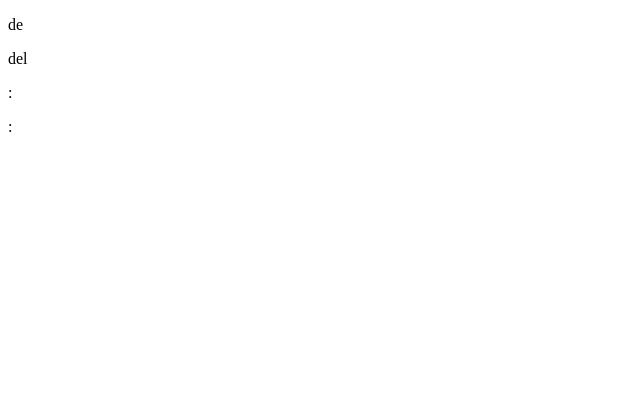
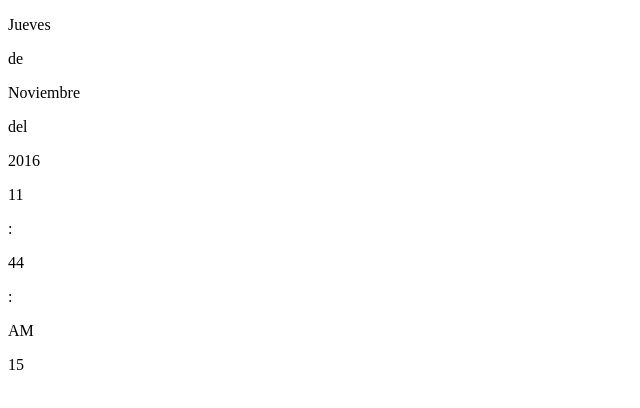
Before and after one commit to algex/Reloj.js, a plain HTML site: page index.html in a window 1280 px wide. Shown: the whole page, without its empty margins (0-640 px from the left). Drawn offline with Linux system fonts and the light colour scheme.

Commit message:
cambios al html

```diff
--- a/index.html
+++ b/index.html
@@ -8,23 +8,23 @@
 </head>
 <body>
 	<div class="wrap">
-		<div clas="widget">
+		<div class="widget">
 			<div class="fecha">
 				<p id="diaSemana" class="diaSemana"></p>
-				<p id="dia" class="dia"></p>
+				<p id="dia" class="dia">Jueves</p>
 				<p>de</p>
-				<p id="mes" class="mes"></p>
+				<p id="mes" class="mes">Noviembre</p>
 				<p>del</p>
-				<p id="year" class="year"></p>
+				<p id="year" class="year">2016</p>
 
 			<div class="reloj">
-				<p id="horas" class="horas"></p>
+				<p id="horas" class="horas">11</p>
 				<p>:</p>
-				<p id="minutos" class="minutos"></p>
+				<p id="minutos" class="minutos">44</p>
 				<p>:</p>
 					<div class="caja-segundos">
-					<p id="ampm" class="ampm"></p>
-					<p id="segundos" class="segundos"></p>
+					<p id="ampm" class="ampm">AM</p>
+					<p id="segundos" class="segundos">15</p>
 					</div>
 			</div>
 			</div>
```
